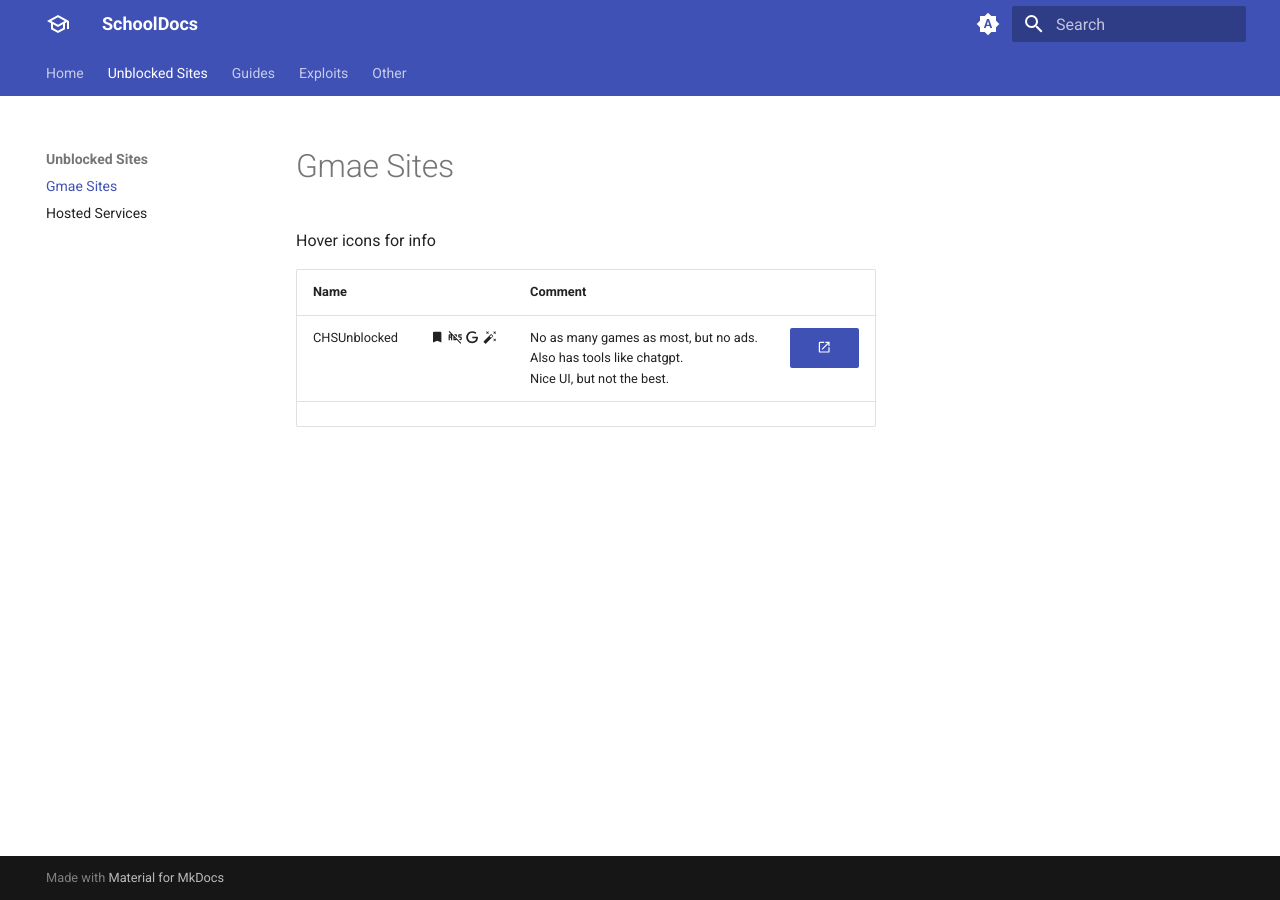
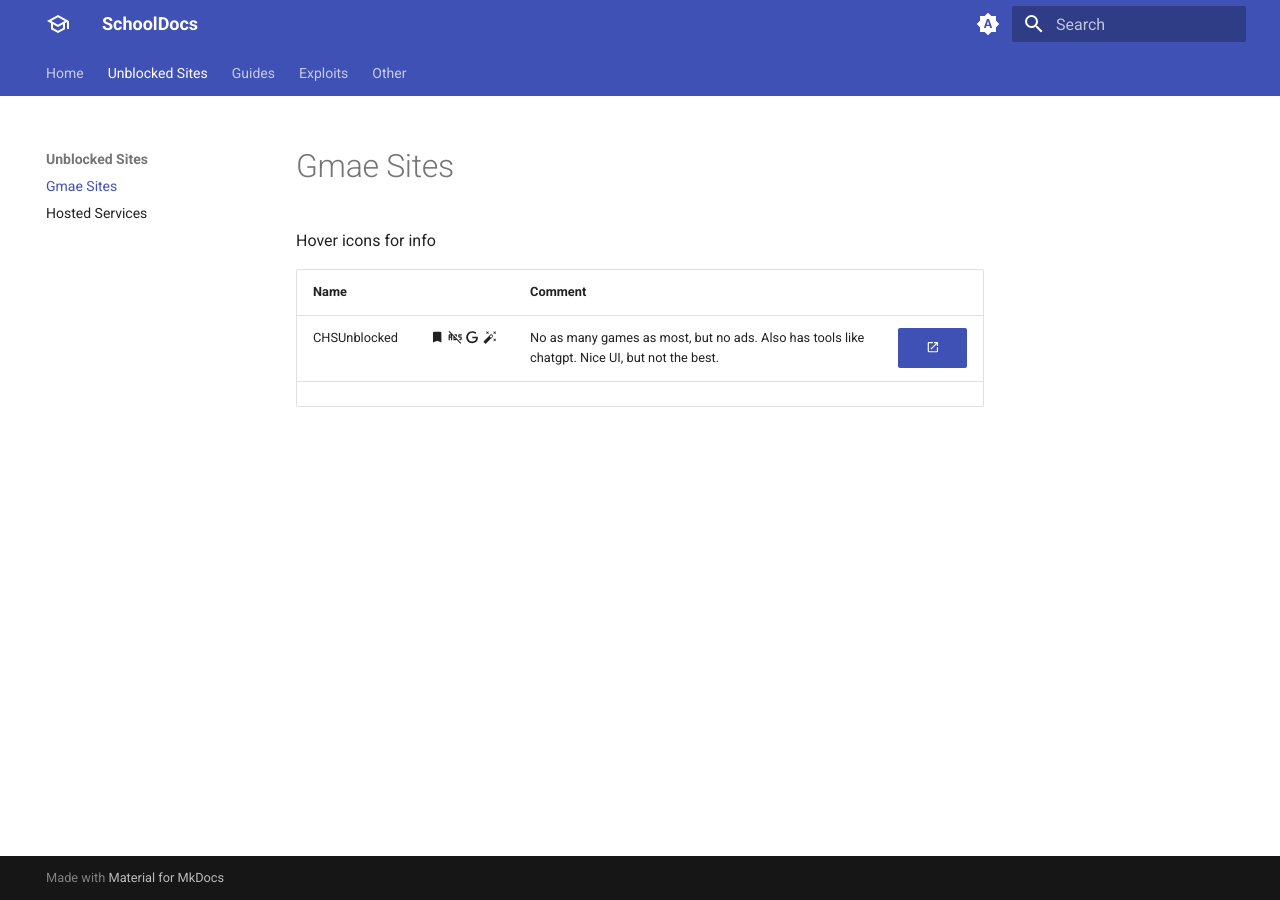
Before and after one commit to Inglan2/SchoolDocs, an MkDocs documentation site: the page built from docs/unblocked-sites/gmae-sites.md, in a window 1280 px wide. Built offline with MkDocs 1.6.1 and Material for MkDocs 9.7.7, drawn with Linux system fonts in a browser that asks for light colours.

```diff
--- a/docs/unblocked-sites/gmae-sites.md
+++ b/docs/unblocked-sites/gmae-sites.md
@@ -4,5 +4,5 @@ Hover icons for info
 
 | Name         |                                                                                                                                                                                                                    | Comment                                                                                       |  |
 | ------------ | ------------------------------------------------------------------------------------------------------------------------------------------------------------------------------------------------------------------ | --------------------------------------------------------------------------------------------- | ---- |
-| CHSUnblocked | :material-bookmark:{ title="Recommended" } :material-advertisements-off:{ title="No ads" } :material-google:{ title="Google Sites" } :material-auto-fix:{ title="AI" } | No as many games as most, but no ads. <br /> Also has tools like chatgpt. <br /> Nice UI, but not the best. | [:material-open-in-new:](https://chsunblocked.github.io){ .md-button .md-button--primary } |
+| CHSUnblocked | :material-bookmark:{ title="Recommended" } :material-advertisements-off:{ title="No ads" } :material-google:{ title="Google Sites" } :material-auto-fix:{ title="AI" } | No as many games as most, but no ads. Also has tools like chatgpt. Nice UI, but not the best. | [:material-open-in-new:](https://chsunblocked.github.io){ .md-button .md-button--primary } |
 |              |                                                                                                                                                                                                                    |                                                                                               ||
```
